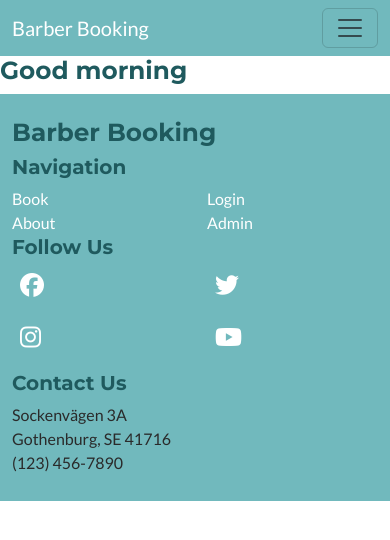
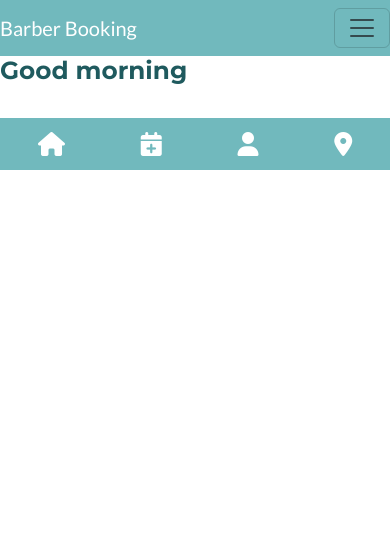
Before and after one commit to ZakariyeNor/FadeFinder, a Django app: page /home/ in a window 390 px wide. Shown: the top 540 px of the page. Run offline with Django 5.2, Linux system fonts and the light colour scheme; some libraries are stand-ins or nearby versions.

Commit message:
Add mobile footer and make the footer responsive

```diff
--- a/static/css/style.css
+++ b/static/css/style.css
@@ -1,7 +1,9 @@
 /* Import Google Fonts */
 @import url('https://fonts.googleapis.com/css2?family=Lato:ital,wght@0,100;0,300;0,400;0,700;0,900;1,100;1,300;1,400;1,700;1,900&family=Montserrat:ital,wght@0,100..900;1,100..900&family=Poppins:ital,wght@0,100;0,200;0,300;0,400;0,500;0,600;0,700;0,800;0,900;1,100;1,200;1,300;1,400;1,500;1,600;1,700;1,800;1,900&family=Roboto:ital,wght@0,100..900;1,100..900&display=swap');
 
-/* Color Classes */
+
+
+/* Global Color Classes */
 /* Primary Color: #2c2c2c (Headers, Navigation, and Primary UI Elements) */
 .primary-color {
     color: #1f5a5e;
@@ -38,6 +40,9 @@
     background-color: #e8f6f7;
 }
 
+
+
+/* Global Text Classes */
 /* Text and Icons: Black (#000000) */
 .text-color {
     color: #2a2a2a;
@@ -46,21 +51,61 @@
 .text-color-sec {
     color: #ffffff;
 }
-/* Typography Styles */
+
+
+
+/* Global Typography Styles */
 /* Headings: Montserrat Bold, Dark Gray (#2c2c2c) - App Titles and Section Headings */
-h1, h2, h3, h4, h5, h6 {
+h1,
+h2,
+h3,
+h4,
+h5,
+h6 {
     font-family: 'Montserrat', sans-serif;
-    font-weight: 700; /* Bold */
-    color: #1f5a5e; /* Dark Gray */
+    font-weight: 700;
+    color: #1f5a5e;
 }
 
 /* Body Text: Lato Regular, Black (#000000) - Body Text and Regular Fonts */
-body, p, span, a {
+body,
+p,
+span,
+a {
     font-family: 'Lato', sans-serif;
-    font-weight: 400; /* Regular */
-    color: #2a2a2a; /* Black */
+    font-weight: 400;
+    color: #2a2a2a;
 }
 
+/* Call-to-Action Buttons: Poppins Semi-Bold, Gold (#ffd700) on Dark Gray (#2c2c2c) */
+.cta-button {
+    font-family: 'Poppins', sans-serif;
+    font-weight: 600;
+    color: #ffc107;
+    background-color: #71b9bd;
+    padding: 10px 20px;
+    border: none;
+    border-radius: 5px;
+    cursor: pointer;
+}
+
+/* Secondary Buttons: Roboto Regular, Light Gray (#f5f5f5) on White (#ffffff) */
+.secondary-button {
+    font-family: 'Roboto', sans-serif;
+    font-weight: 400;
+    color: #e8f6f7;
+    background-color: #ffffff;
+    padding: 10px 20px;
+    border: 1px solid #e8f6f7;
+    border-radius: 5px;
+    cursor: pointer;
+
+}
+
+
+
+/* General sizing */
+/* Body and footer */
 body {
     height: 100%;
     display: flex;
@@ -70,62 +115,45 @@ body {
 
 .secti {
     flex: 1;
-  }
+}
 
-  /* Footer always at the bottom */
-footer {
+/* Footer always at the bottom */
+.desktop-footer,
+.mobile-footer {
     background-color: #71b9bd;
     color: white;
     padding: 10px 0;
 }
 
-/* Call-to-Action Buttons: Poppins Semi-Bold, Gold (#ffd700) on Dark Gray (#2c2c2c) */
-.cta-button {
-    font-family: 'Poppins', sans-serif;
-    font-weight: 600; /* Semi-Bold */
-    color: #ffc107; /* Muted gold */
-    background-color: #71b9bd; /* Teal */
-    padding: 10px 20px;
-    border: none;
-    border-radius: 5px;
-    cursor: pointer;
-}
 
-/* Secondary Buttons: Roboto Regular, Light Gray (#f5f5f5) on White (#ffffff) */
-.secondary-button {
-    font-family: 'Roboto', sans-serif;
-    font-weight: 400; /* Regular */
-    color: #e8f6f7; /* Light teal */
-    background-color: #ffffff; /* White */
-    padding: 10px 20px;
-    border: 1px solid #e8f6f7; /* Light teal border */
-    border-radius: 5px;
-    cursor: pointer;
 
-}
-/* Footer */
-/* General Anchor Styles */
+/* General Anchor & list Styles */
 .footer-link {
-    color: #ffffff; /* White text */
+    color: #ffffff;
     list-style-type: none;
     text-decoration: none;
     transition: all 0.3s ease-in-out;
 }
 
-#list-links li {
+.list-links li {
     list-style-type: none;
 }
 
+.list-links a {
+    list-style-type: none;
+    text-decoration: none;
+}
+
 .footer-link:hover {
-    font-weight: 500; /* Semi-bold on hover */
-    color: #ffc107; /* Muted gold */
-    transform: scale(1.05); /* Slight growth */
+    font-weight: 500;
+    color: #ffc107;
+    transform: scale(1.05);
 }
 
 /* General Social Link Styles */
 .social-link {
-    color: #ffffff; /* White icon color */
-    font-size: 1.5rem; /* Base size of icons */
+    color: #ffffff;
+    font-size: 1.5rem;
     transition: all 0.3s ease-in-out;
 }
 
@@ -154,3 +182,49 @@ footer {
     font-weight: 600;
     transform: scale(1.2);
 }
+
+
+
+/* Mobile footer, show only under 580 media query and hide it over 580*/
+/* Media query for small screens */
+@media (max-width: 580px) {
+
+    /* hide desktop footer */
+    .desktop-footer {
+        display: none;
+    }
+
+    .mobile-footer {
+        display: flex;
+        justify-content: space-around;
+        align-items: center;
+        background-color: #71b9bd;
+        color: #fff;
+        padding: 0.5rem 0;
+        z-index: 1000;
+    }
+
+    .container-fluid {
+
+        padding-left: 0;
+        padding-right: 0;
+    }
+
+    .mobile-footer a {
+        font-size: 1.5rem;
+    }
+
+    .mobile-footer a i:hover {
+        color: #ffc107;
+        font-weight: 600;
+        transform: scale(1.2);
+    }
+}
+
+
+/* hide mobile footer */
+@media (min-width: 581px) {
+    .mobile-footer {
+        display: none;
+    }
+}
--- a/templates/base.html
+++ b/templates/base.html
@@ -62,16 +62,18 @@
 
     {% endblock %}
 
-    <footer class="container-fluid primary-bg text-color-sec pt-4">
-        <div class="row">
+    <!-- Footer -->
+    <footer class="container-fluid text-color-sec pt-4">
+        <!-- Desktop footer -->
+        <div class="row desktop-footer primary-bg">
             <!-- Logo Section -->
             <div class="col-12 col-md-3">
                 <h2>Barber Booking</h2>
             </div>
             <!-- Links Section -->
-            <div class="col-12 col-md-3" id="list-links">
-                <h5>Navigation</h5>
-                <div class="row">
+            <div class="col-12 col-md-3 list-links">
+                <h5 class="nav-heading">Navigation</h5>
+                <div class="row nav-links">
                     <div class="col-6">
                         <li><a href="#" class="text-color-sec footer-link">Book</a></li>
                     </div>
@@ -136,8 +138,16 @@
                 <p>Sockenvägen 3A<br>Gothenburg, SE 41716<br>(123) 456-7890</p>
             </div>
         </div>
+        <!-- Mobile Footer -->
+  <div class="mobile-footer ">
+    <a href="#" class="text-color-sec"><i class="fa-solid fa-house"></i></a>
+    <a href="#" class="text-color-sec"><i class="fa-solid fa-calendar-plus"></i></a>
+    <a href="#" class="text-color-sec"><i class="fa-solid fa-user"></i></a>
+    <a href="#" class="text-color-sec"><i class="fa-solid fa-location-dot"></i></a>
+  </div>
     </footer>
 
+    <!-- External CDN links and custom file path -->
     <!-- Font Awesome -->
     <script src="https://kit.fontawesome.com/44dbf25b5c.js" crossorigin="anonymous"></script>
 
```
